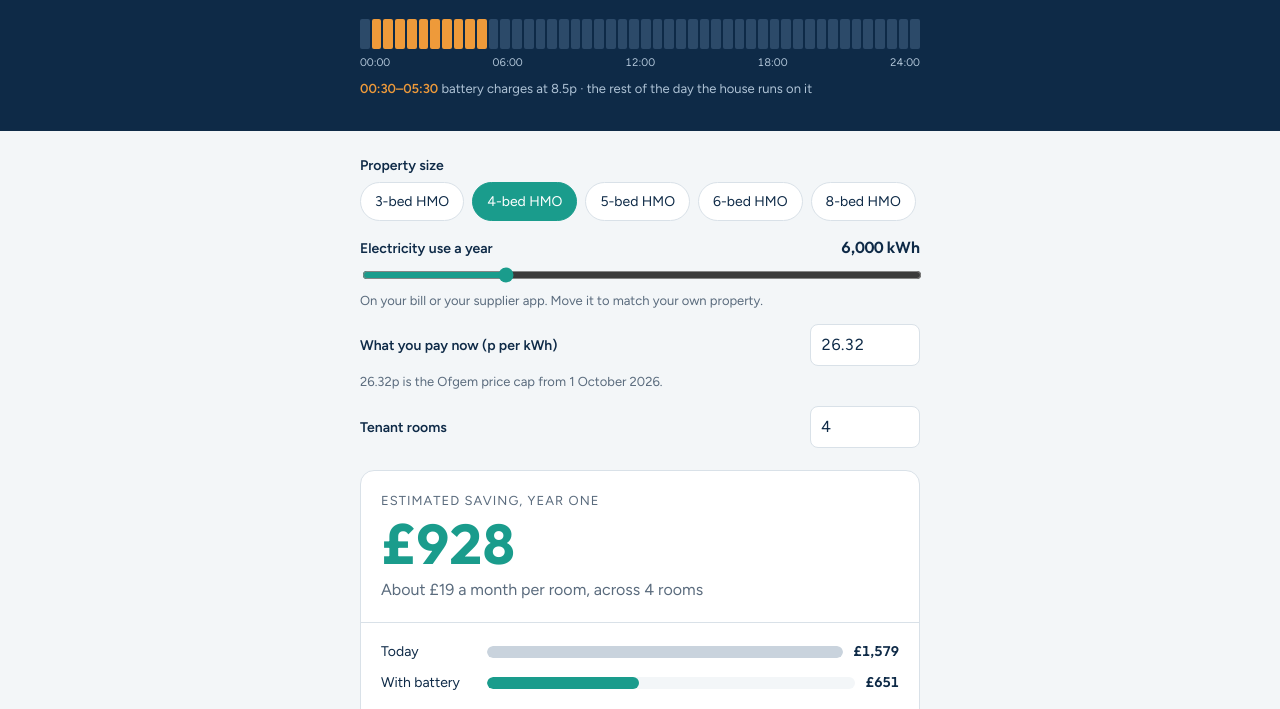
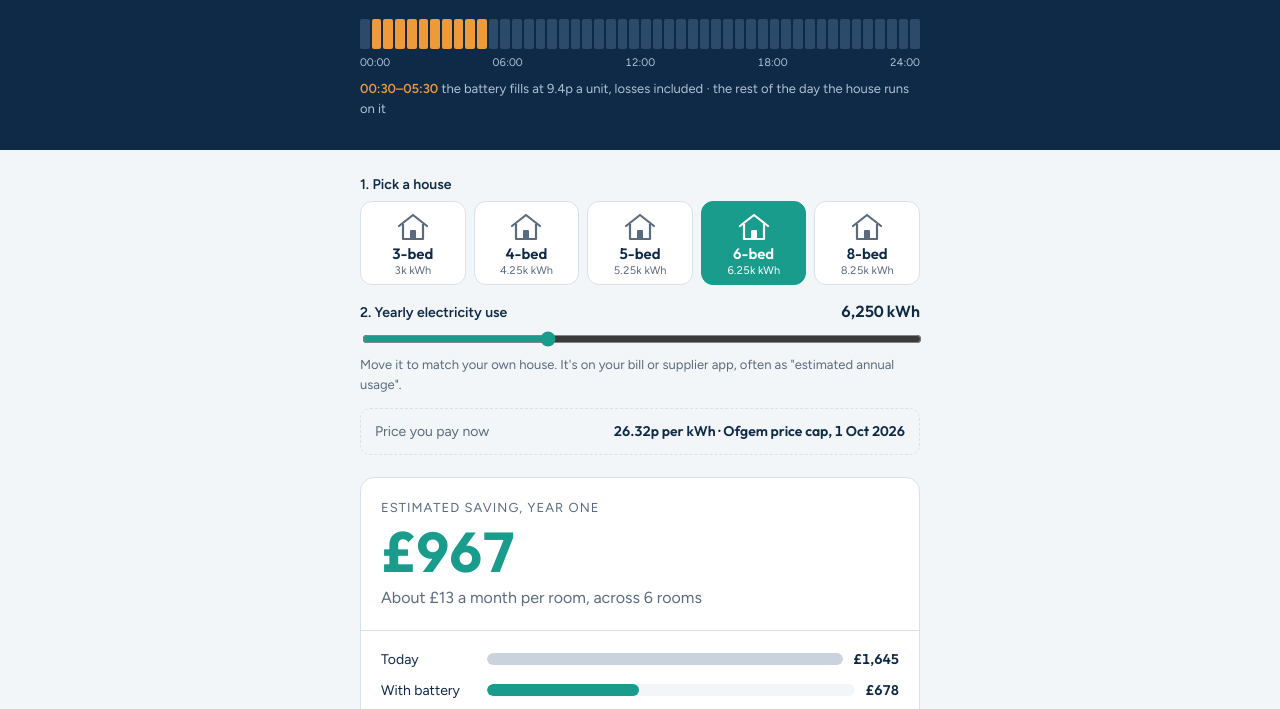
Before and after one commit to sharkano-art/watt-club-calculator, a plain HTML site: page index.html in a window 1280 px wide. Shown: the part 241-950 px from the top of the page. Drawn offline with Linux system fonts and the light colour scheme.

Commit message:
Lock the calculator to house + usage; recalibrate house sizes
- Only the house tiles and the yearly-usage slider can change; the
  price and tenant-room inputs are removed (price fixed at the 26.32p cap)
- House presets use ~1,030 kWh per room, the average of four real 6-bed
  HMOs' supplier annual estimates (3k/4.25k/5.25k/6.25k/8.25k kWh)
- Slider minimum lowered to 2,000 kWh; defaults to the 6-bed house
- Headline and 24-hour strip say 9.4p (8.5p after battery losses), as in the pitch
- Negative 15-year results show as −£ instead of £-

Co-Authored-By: Claude Opus 5.5 <noreply@anthropic.com>
Claude-Session: https://claude.ai/code/session_013wXySPnwPXUnRCV4bNZxuN

```diff
--- a/index.html
+++ b/index.html
@@ -6,7 +6,7 @@
 <title>The Watt Club · HMO Battery Savings</title>
 <meta name="description" content="What a Watt Club battery would save your HMO: saving, battery size, cost, return and payback.">
 <meta property="og:title" content="The Watt Club · HMO Battery Savings">
-<meta property="og:description" content="Run your HMO on 8.5p electricity, all day.">
+<meta property="og:description" content="Run your HMO on 9.4p electricity, all day.">
 <link rel="preconnect" href="https://fonts.googleapis.com">
 <link rel="stylesheet" href="https://fonts.googleapis.com/css2?family=Outfit:wght@500;600;700&family=Figtree:wght@400;500;600&display=swap">
 <style>
@@ -42,10 +42,18 @@ h1 em{font-style:normal;color:var(--orange)}
 main.band{padding-block:24px 40px}
 section{display:grid;gap:14px}
 label,.lab{font-weight:600;font-size:14px}
-.presets{display:flex;flex-wrap:wrap;gap:8px}
-.presets button{font:inherit;font-size:14px;border:1.5px solid var(--line);background:var(--surface);color:var(--ink);padding:8px 14px;border-radius:999px;cursor:pointer}
+.presets{display:grid;grid-template-columns:repeat(5,1fr);gap:8px}
+@media (max-width:359px){.presets{grid-template-columns:repeat(3,1fr)}}
+.presets button{font:inherit;border:1.5px solid var(--line);background:var(--surface);color:var(--ink);padding:10px 4px 8px;border-radius:12px;cursor:pointer;
+  display:grid;justify-items:center;gap:4px;min-height:84px;-webkit-tap-highlight-color:transparent;touch-action:manipulation}
+.presets button svg{width:34px;height:30px;color:var(--muted)}
+.presets button b{font-family:var(--display);font-weight:600;font-size:15px;line-height:1}
+.presets button small{font-size:11px;color:var(--muted);font-variant-numeric:tabular-nums;line-height:1}
 .presets button[aria-pressed="true"]{border-color:var(--teal);background:var(--teal);color:#fff}
+.presets button[aria-pressed="true"] svg,.presets button[aria-pressed="true"] small{color:#fff}
 .presets button:focus-visible,input:focus-visible,a:focus-visible{outline:3px solid var(--orange);outline-offset:2px}
+.fixed{display:flex;justify-content:space-between;align-items:baseline;gap:12px;padding:12px 14px;border:1px dashed var(--line);border-radius:10px;font-size:14px}
+.fixed span:first-child{color:var(--muted)}
 .row{display:grid;gap:6px}
 .inline{display:flex;justify-content:space-between;align-items:baseline;gap:12px}
 .val{font-family:var(--display);font-weight:600;font-variant-numeric:tabular-nums}
@@ -83,12 +91,12 @@ body{margin:0}
 <header class="band">
   <div class="wrap">
     <div class="brand"><i>⚡</i>The Watt Club</div>
-    <h1>Run your HMO on <em>8.5p</em> electricity, all day.</h1>
+    <h1>Run your HMO on <em>9.4p</em> electricity, all day.</h1>
     <p class="lede">A battery sized for the whole house, filled in the cheapest five hours of the night. See what it would save one of your properties.</p>
     <div class="meter" aria-label="24-hour charging window">
       <div class="bar" id="bar"></div>
       <div class="ticks"><span>00:00</span><span>06:00</span><span>12:00</span><span>18:00</span><span>24:00</span></div>
-      <p><b>00:30–05:30</b> battery charges at 8.5p · the rest of the day the house runs on it</p>
+      <p><b>00:30–05:30</b> the battery fills at 9.4p a unit, losses included · the rest of the day the house runs on it</p>
     </div>
   </div>
 </header>
@@ -97,20 +105,16 @@ body{margin:0}
   <div class="wrap">
     <section>
       <div class="row">
-        <span class="lab" id="presetLabel">Property size</span>
+        <span class="lab" id="presetLabel">1. Pick a house</span>
         <div class="presets" role="group" aria-labelledby="presetLabel" id="presets"></div>
       </div>
       <div class="row">
-        <div class="inline"><label for="kwh">Electricity use a year</label><span class="val" id="kwhOut"></span></div>
-        <input type="range" id="kwh" min="3000" max="15000" step="250" value="6000">
-        <p class="hint">On your bill or your supplier app. Move it to match your own property.</p>
+        <div class="inline"><label for="kwh">2. Yearly electricity use</label><span class="val" id="kwhOut"></span></div>
+        <input type="range" id="kwh" min="2000" max="15000" step="250" value="6250">
+        <p class="hint">Move it to match your own house. It's on your bill or supplier app, often as "estimated annual usage".</p>
       </div>
-      <div class="row">
-        <div class="inline"><label for="rate">What you pay now (p per kWh)</label><input type="number" id="rate" min="10" max="60" step="0.01" value="26.32"></div>
-        <p class="hint">26.32p is the Ofgem price cap from 1 October 2026.</p>
-      </div>
-      <div class="row">
-        <div class="inline"><label for="rooms">Tenant rooms</label><input type="number" id="rooms" min="1" max="15" step="1" value="4"></div>
+      <div class="fixed" aria-label="Fixed assumption">
+        <span>Price you pay now</span><span class="val">26.32p per kWh · Ofgem price cap, 1 Oct 2026</span>
       </div>
     </section>
 
@@ -139,7 +143,7 @@ body{margin:0}
     </div>
 
     <div class="notes">
-      <p><b>How this is worked out.</b> Battery charged on Octopus Go at 8.5p, or 9.44p after 10% storage losses. Use the battery cannot cover is bought at about 27p. Standing charge unchanged. Battery sized at 1.3 times daily use, rounded to 5 kWh. Cost uses our target supply price of £150/kWh, 5% VAT on the installation and 20% on our fees.</p>
+      <p><b>How this is worked out.</b> Battery charged on Octopus Go at 8.5p, or 9.44p after 10% storage losses. Use the battery cannot cover is bought at about 27p. Standing charge unchanged. Battery sized at 1.3 times daily use, rounded to 5 kWh. House sizes assume about 1,030 kWh a year per room, the average of four real 6-bed HMOs in Peterborough (their suppliers' own annual estimates). Cost uses our target supply price of £150/kWh, 5% VAT on the installation and 20% on our fees.</p>
       <p>The 15-year figure allows 2% capacity loss a year and an inverter replacement in year 12. These are estimates from The Watt Club Business Plan 2027–2031. Your Energy Plan replaces them with your own figures.</p>
     </div>
   </div>
@@ -147,16 +151,23 @@ body{margin:0}
 
 <script>
 (function(){
-  const presets=[["3-bed",4500,3],["4-bed",6000,4],["5-bed",7000,5],["6-bed",8000,6],["8-bed",10000,8]];
+  // Only two things can change: the house (sets usage and rooms) and the usage slider. Price is fixed.
+  const RATE=26.32;
+  // Yearly use per house size: ~1,030 kWh per room, the average of four real 6-bed HMOs (suppliers' own annual estimates).
+  const presets=[["3-bed",3000,3],["4-bed",4250,4],["5-bed",5250,5],["6-bed",6250,6],["8-bed",8250,8]];
   const $=id=>document.getElementById(id);
-  const gbp=n=>"£"+Math.round(n).toLocaleString("en-GB");
+  const gbp=n=>(n<0?"−£":"£")+Math.abs(Math.round(n)).toLocaleString("en-GB");
   const bar=$("bar");
   for(let i=0;i<48;i++){const s=document.createElement("span");if(i>=1&&i<11)s.className="c";bar.appendChild(s);}
+  const house='<svg viewBox="0 0 34 30" aria-hidden="true"><path d="M3 14 17 3l14 11" fill="none" stroke="currentColor" stroke-width="2.2" stroke-linejoin="round" stroke-linecap="round"/><path d="M7 12v15h20V12" fill="none" stroke="currentColor" stroke-width="2.2" stroke-linejoin="round"/><rect x="14" y="18" width="6" height="9" rx="1" fill="currentColor"/></svg>';
+  let rooms=6;
   const pw=$("presets");
-  presets.forEach(([name,k,r])=>{const b=document.createElement("button");b.type="button";b.textContent=name+" HMO";b.dataset.k=k;b.dataset.r=r;
-    b.addEventListener("click",()=>{$("kwh").value=k;$("rooms").value=r;calc();});pw.appendChild(b);});
+  presets.forEach(([name,k,r])=>{const b=document.createElement("button");b.type="button";b.dataset.k=k;b.dataset.r=r;
+    b.setAttribute("aria-label",name+" HMO, about "+k.toLocaleString("en-GB")+" kWh a year");
+    b.innerHTML=house+"<b>"+name+"</b><small>"+(k/1000).toLocaleString("en-GB")+"k kWh</small>";
+    b.addEventListener("click",()=>{$("kwh").value=k;rooms=r;calc();});pw.appendChild(b);});
   function calc(){
-    const kwh=+$("kwh").value, rate=Math.max(1,+$("rate").value||26.32), rooms=Math.max(1,Math.round(+$("rooms").value||1));
+    const kwh=+$("kwh").value, rate=RATE;
     const B=Math.max(10,Math.min(60,Math.round(kwh/365*1.3/5)*5));
     const cov=Math.min(.96,Math.max(.88,.92+.003*(B-20)));
     const oldB=Math.round(kwh*rate/100), newB=Math.round(kwh*cov*.0944+kwh*(1-cov)*.27), s=oldB-newB;
@@ -164,7 +175,7 @@ body{margin:0}
     let tot=0;for(let y=0;y<15;y++){tot+=s*Math.pow(.98,y);} const net=tot-cost-1300*1.05;
     $("kwhOut").textContent=kwh.toLocaleString("en-GB")+" kWh";
     $("saving").textContent=gbp(s);
-    $("perRoom").textContent="About "+gbp(s/rooms/12)+" a month per room, across "+rooms+" room"+(rooms>1?"s":"");
+    $("perRoom").textContent="About "+gbp(s/rooms/12)+" a month per room, across "+rooms+" rooms";
     $("oldBill").textContent=gbp(oldB); $("newBill").textContent=gbp(newB);
     $("oldBar").style.width="100%"; $("newBar").style.width=Math.max(4,newB/oldB*100)+"%";
     $("size").textContent=B+" kWh"; $("cov").textContent=Math.round(cov*100)+"%";
@@ -172,7 +183,7 @@ body{margin:0}
     $("pay").textContent=s>0?(cost/s).toFixed(1)+" years":"—"; $("net15").textContent=gbp(net);
     pw.querySelectorAll("button").forEach(b=>b.setAttribute("aria-pressed",+b.dataset.k===kwh?"true":"false"));
   }
-  ["kwh","rate","rooms"].forEach(id=>$(id).addEventListener("input",calc));
+  $("kwh").addEventListener("input",calc);
   calc();
 })();
 </script>
```
